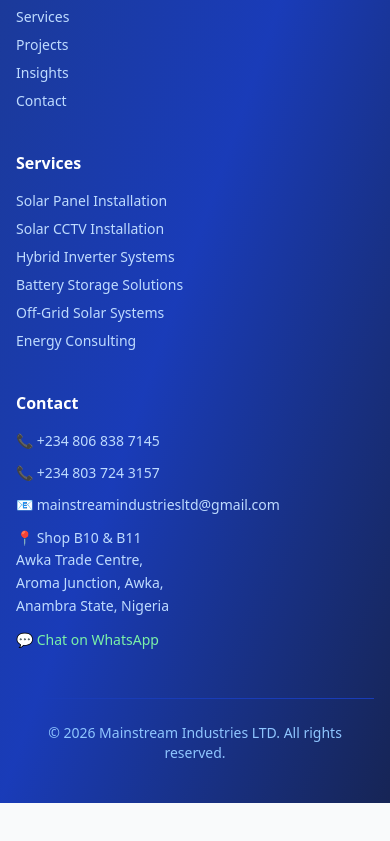
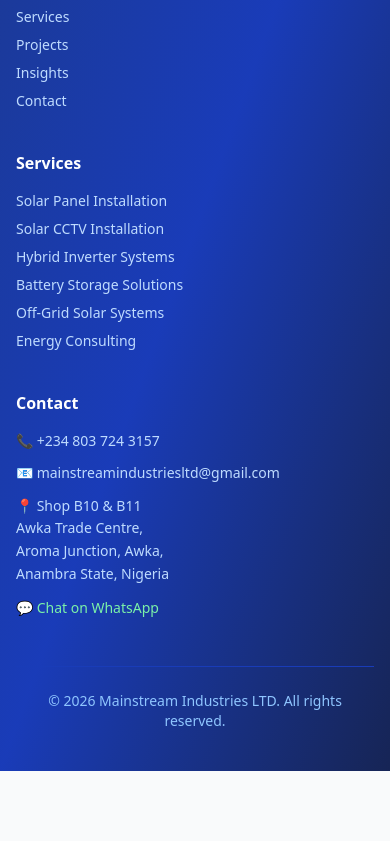
Before and after one commit to sergeambeshi-bit/mainstream-industries, a Next.js app: page / in a window 390 px wide. Shown: the part 8179-9020 px from the top of the page. Built offline with nearby package versions, Linux system fonts and the light colour scheme.

Commit message:
Remove old phone number from footer

```diff
--- a/components/Footer.tsx
+++ b/components/Footer.tsx
@@ -49,14 +49,6 @@
 
           <div className="space-y-3 text-sm text-blue-200">
 
-            {/* Phone 1 */}
-            <a
-              href="tel:+2348068387145"
-              className="block hover:text-white transition"
-            >
-              📞 +234 806 838 7145
-            </a>
-
             {/* Phone 2 */}
             <a
               href="tel:+2348037243157"
@@ -88,7 +80,7 @@
 
             {/* WhatsApp */}
             <a
-              href="https://wa.me/2348068387145"
+              href="https://wa.me/2348037243157"
               target="_blank"
               rel="noopener noreferrer"
               className="block text-green-300 hover:text-green-400 font-medium"
```
